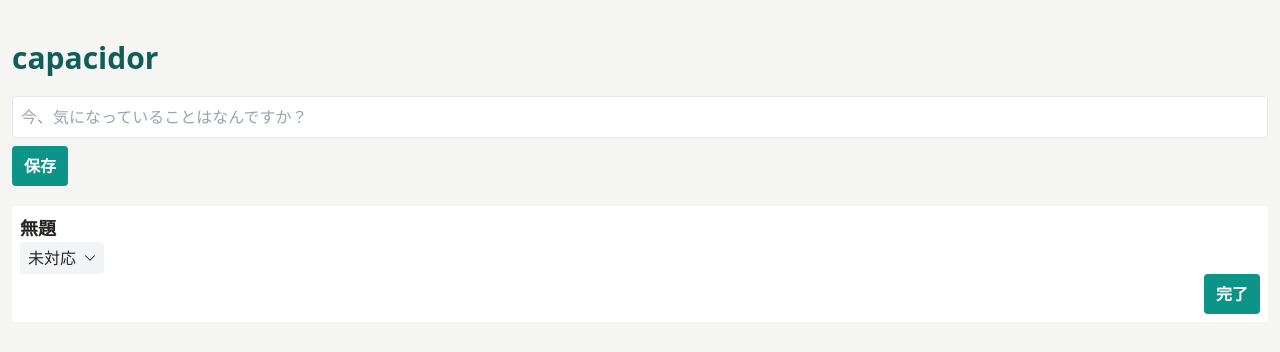
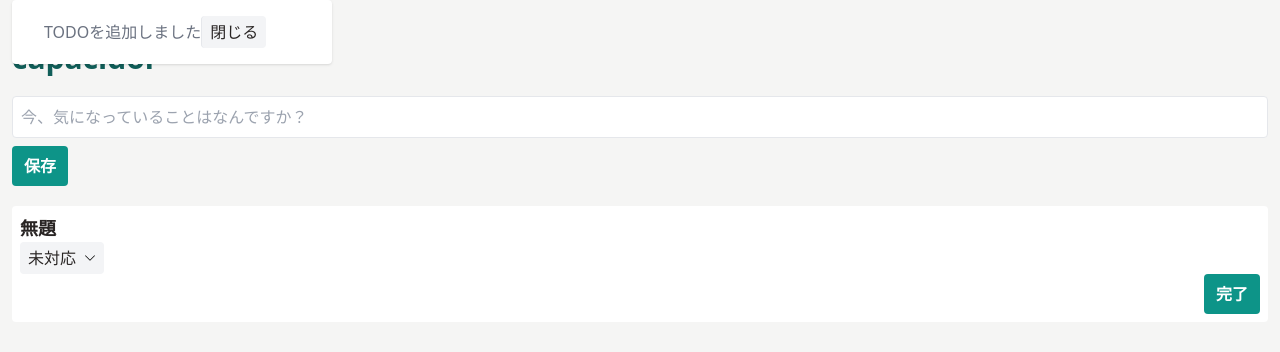
Before and after one commit to simonNozaki/capacidor, a Nuxt app: page / in a window 1280 px wide. Both pictures are taken after a click on the button "保存". Shown: the top 352 px of the page. Built offline with nearby package versions, Linux system fonts and the light colour scheme.

Commit message:
feat: スナックバーをcomposablesにしてsnackbarの外から出せるようにする

```diff
--- a/components/atoms/SnackBar.vue
+++ b/components/atoms/SnackBar.vue
@@ -1,27 +1,20 @@
 <script setup lang="ts">
 import Button from './Button.vue'
-export interface Props {
-  message: string
-}
-withDefaults(defineProps<Props>(), {
-  message: 'message'
-})
-
-interface Emits {
-  (e: 'close'): void
-}
-const emits = defineEmits<Emits>()
+import { useSnackBar } from '@/composables/useSnackBar'
+const { snackbar } = useSnackBar()
+const isOpenSnackbar = snackbar.isOpenSnackBar
+const current = snackbar.current
 
 const closeSnackBar = () => {
-  emits('close')
+  snackbar.pop()
 }
 </script>
 
 <template>
-  <div class="toast">
+  <div v-if="isOpenSnackbar" class="toast">
     <div class="pl-4">
       <p>
-        {{ message }}
+        {{ current.message }}
       </p>
     </div>
     <Button order="secondary" size="small" @click="closeSnackBar">
--- /dev/null
+++ b/composables/useSnackBar.ts
@@ -0,0 +1,43 @@
+export type SnackBarType = 'success' | 'error' | 'info'
+
+export interface Message {
+  message: string,
+  type: SnackBarType
+}
+
+class SnackBar {
+  private _messages: Message[] = []
+  private _isOpenSnackBar = ref(false)
+  private _current = ref<Message>({ message: '', type: 'info' })
+
+  push (message: Message) {
+    this._messages.push(message)
+    this._current.value = message
+    this._isOpenSnackBar.value = true
+  }
+
+  pop (): Message | undefined {
+    const m = this._messages.pop()
+    if (this._messages.length === 0) {
+      this._isOpenSnackBar.value = false
+    }
+    return m
+  }
+
+  get current () {
+    return this._current
+  }
+
+  get isOpenSnackBar (): Ref<boolean> {
+    return this._isOpenSnackBar
+  }
+}
+
+const globalSnackBar = new SnackBar()
+
+export const useSnackBar = () => {
+  return {
+    // SnackBarインスタンスはグローバルオブジェクトなのでreturnでnewする
+    snackbar: globalSnackBar
+  }
+}
--- a/layouts/default.vue
+++ b/layouts/default.vue
@@ -1,5 +1,10 @@
+<script setup lang="ts">
+import SnackBar from '@/components/atoms/SnackBar.vue'
+</script>
+
 <template>
   <div class="app">
+    <SnackBar />
     <ApplicationHeader />
     <main class="main">
       <NuxtPage />
--- a/pages/index.vue
+++ b/pages/index.vue
@@ -5,6 +5,8 @@ import { TodoItem, TodoStatus, useTodo } from '@/composables/useTodo'
 import Button from '@/components/atoms/Button.vue'
 import TextInput from '@/components/atoms/TextInput.vue'
 import ChevronDown from '@/components/atoms/ChevronDown.vue'
+import { useSnackBar } from '@/composables/useSnackBar'
+const { snackbar } = useSnackBar()
 const { todos } = useTodo()
 const newTodoTitle = ref('')
 
@@ -19,6 +21,7 @@ const addTodo = () => {
     updatedAt: now
   }
   todos.value.push(newTodoItem)
+  snackbar.push({ message: 'TODOを追加しました', type: 'success' })
 }
 
 const makeTodoDone = (id: string) => {
```
